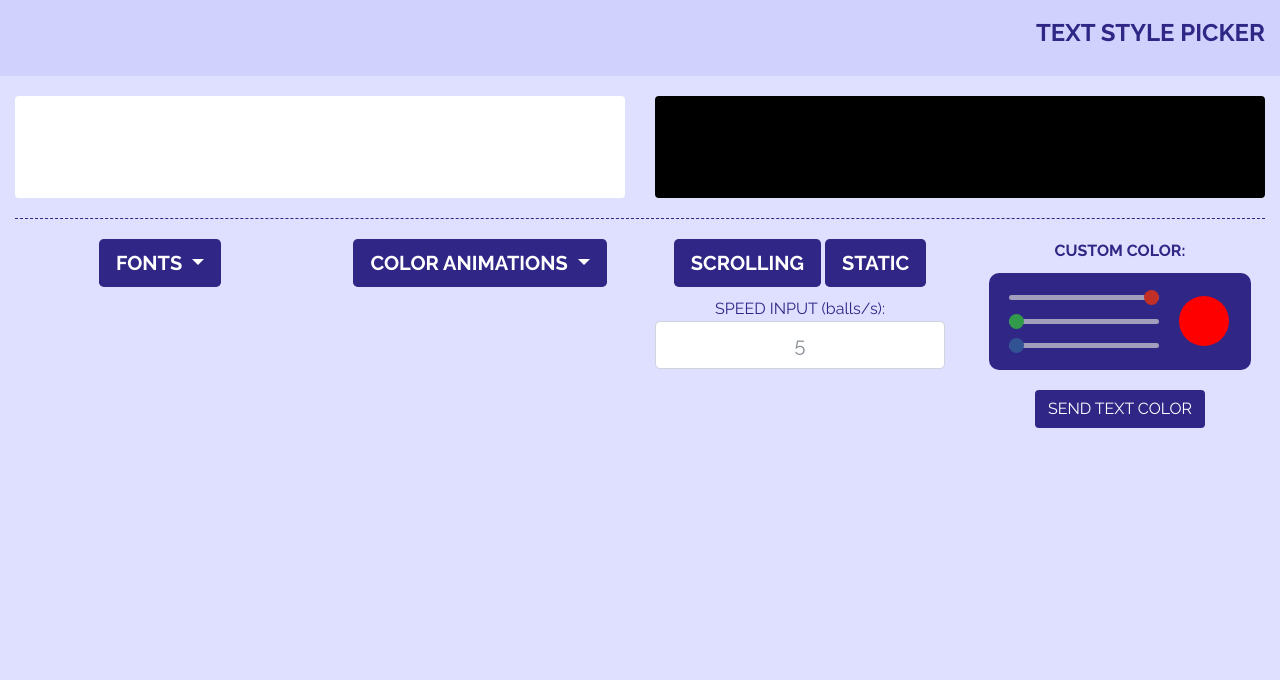
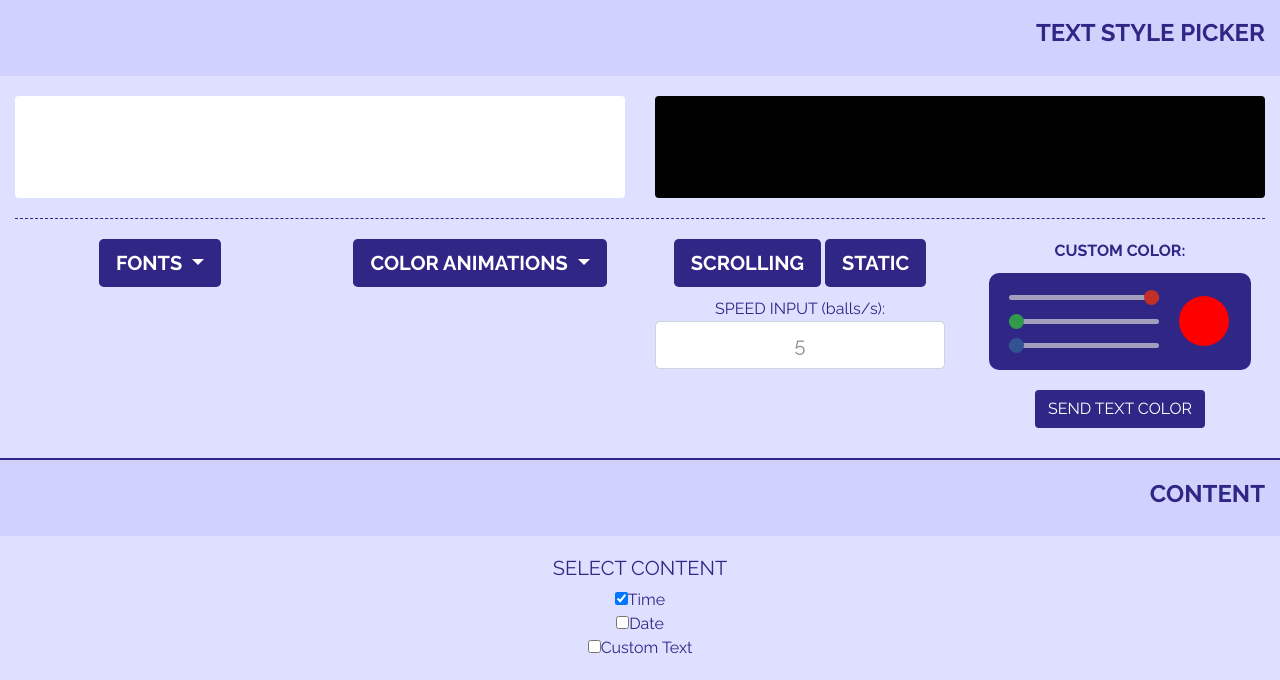
Before and after one commit to lancewilhelm/pingPongBallClock, a Flask app: page / in a window 1280 px wide. Shown: the part 558-1238 px from the top of the page. Before the commit the page ends 986 px from the top, so only its background shows below. Run offline with Flask 2, Linux system fonts and the light colour scheme; parts of the project's set-up code (start-up, migrations or seed data) failed here and were passed over; some libraries are stand-ins or nearby versions.

Commit message:
attempting to be able to select content from web

```diff
--- a/code/LEDUtils.py
+++ b/code/LEDUtils.py
@@ -38,6 +38,9 @@ class PingPongBoard:
 		self.displayString = ''
 		self.displayStringPrev = ''
 		self.displayStringLength = 0
+		self.customText = ''
+
+		self.content = ['time']
 
 		self.bgColor = ["solid", Color(0,0,255), True]
 
--- a/code/flaskUtils.py
+++ b/code/flaskUtils.py
@@ -76,3 +76,17 @@ def setTextAnimation():
 	# Wipe the screen
 	PPB.textStateWipe()
 	return ""
+
+	# Flask Select Content API
+@app.route("/api/setcontent", methods=['POST'])
+def setContent():
+	# Read the values from the POST
+	content = request.form['content']
+	checked = request.form['checked']
+
+	if checked:
+		PPB.content.append(content)
+	else:
+		PPB.content.remove(content)
+
+	return ""
--- a/code/static/js/script.js
+++ b/code/static/js/script.js
@@ -96,6 +96,15 @@ function setFont(font){
 	xhttp.send("font="+font);
 }
 
+function setContent(content){
+	origin = window.location.origin
+	var xhttp = new XMLHttpRequest();
+	var checked = document.getElementById(content).checked;
+	xhttp.open("POST", "/api/setcontent", true);
+	xhttp.setRequestHeader("Content-type", "application/x-www-form-urlencoded");
+	xhttp.send("content="+content+"checked="+checked);
+}
+
 function setTextAnimation(animation){
 	origin = window.location.origin
 	var xhttp = new XMLHttpRequest();
--- a/code/templates/index.html
+++ b/code/templates/index.html
@@ -150,6 +150,25 @@
 		</div>
 	</div>
 
+	<hr class="major">
+
+	<div class="container-fluid text-center bg">
+		<div class="row bg-header">
+			<div class="col-sm text-right">
+				<h4>CONTENT</h4>
+			</div>
+		</div>
+		<div class="row">
+			<div class="col-sm">
+				<h5>SELECT CONTENT</h5>
+				<form>
+					<input type="checkbox" name="time" id="time" onclick="setContent('time')" checked>Time<br>
+					<input type="checkbox" name="date" id="date" onclick="setContent('date')">Date<br>
+					<input type="checkbox" name="text" id="text" onclick="setContent('text')">Custom Text
+				</form>
+			</div>
+		</div>
+	</div>
 <script src="{{ url_for('static',filename='js/script.js') }}"></script>
 <script src="../static/js/script.js"></script>
 <script src="https://code.jquery.com/jquery-3.2.1.slim.min.js" integrity="sha384-KJ3o2DKtIkvYIK3UENzmM7KCkRr/rE9/Qpg6aAZGJwFDMVNA/GpGFF93hXpG5KkN" crossorigin="anonymous"></script>
```
Also changed, not shown: code/main.py (+7 -4 lines).
